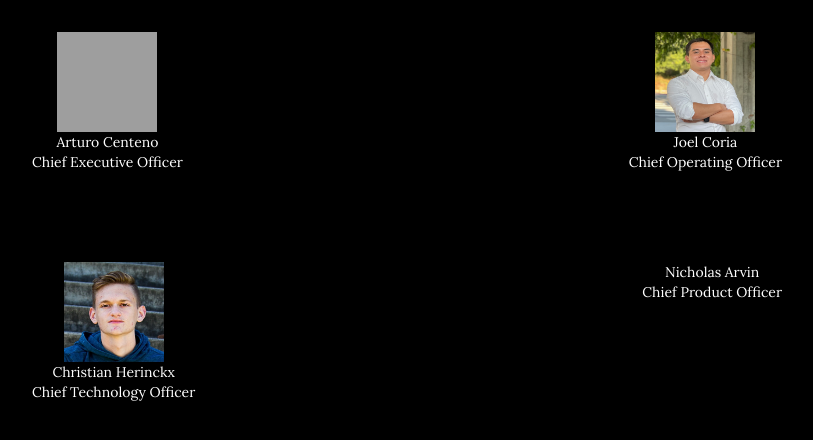
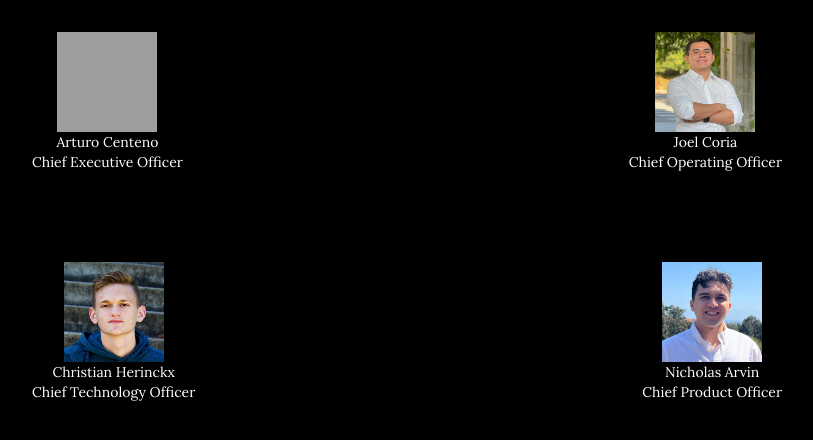
Before and after one commit to cherinckx14/PTS, a plain HTML site: page index.html in a window 1280 px wide. Shown: the part 2120-2560 px from the top of the page, without its empty margins (233-1046 px from the left). Drawn offline with nearby package versions, Linux system fonts and the light colour scheme; grey boxes are pictures that could not be loaded; a script that the page names is missing.

Commit message:
Update index.html

```diff
--- a/index.html
+++ b/index.html
@@ -137,6 +137,7 @@
                     <div><span>Chief Technology Officer</span></div>
                 </div>
                 <div style="float: right; padding-top: 30px">
+                    <div><img src="img/Attachment-1.jpeg" style="width:100px; height:100px;"></div>
                     <span>Nicholas Arvin</span>
                     <div><span>Chief Product Officer</span></div>
                 </div>
```
